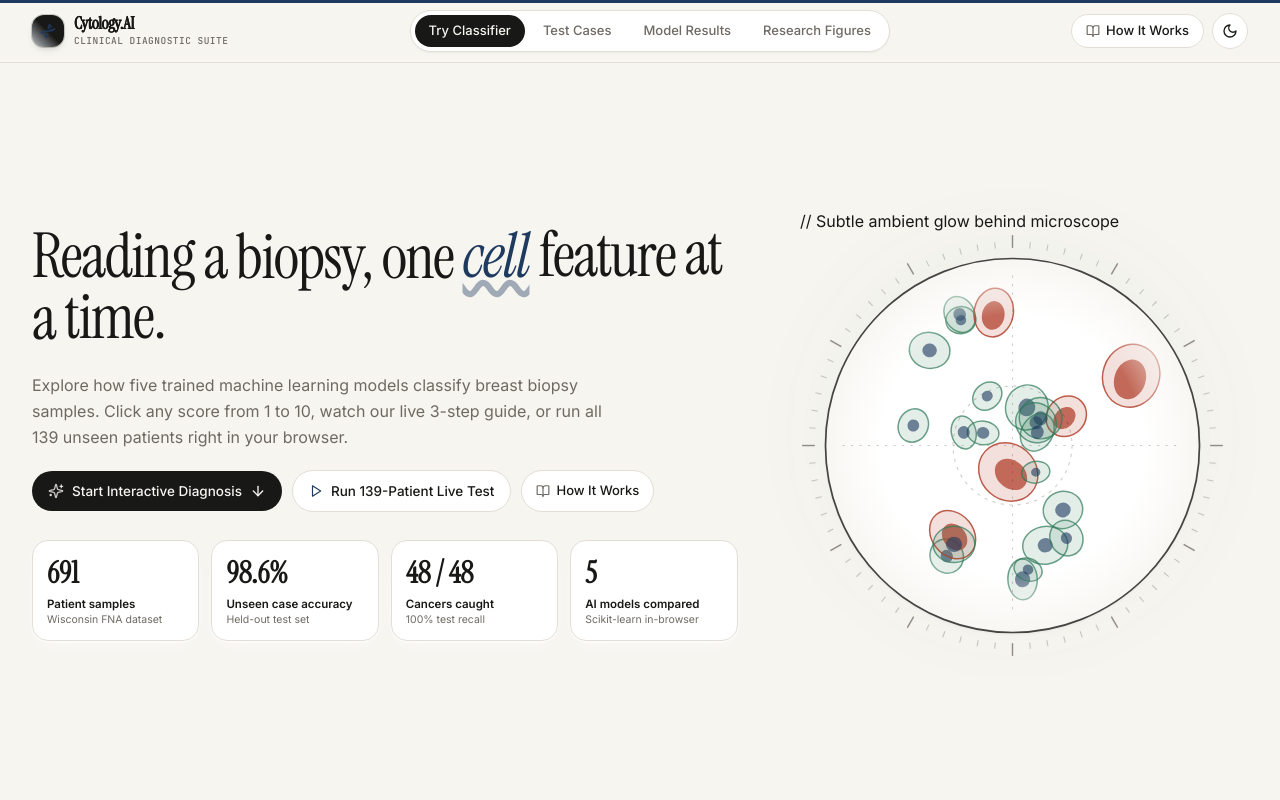
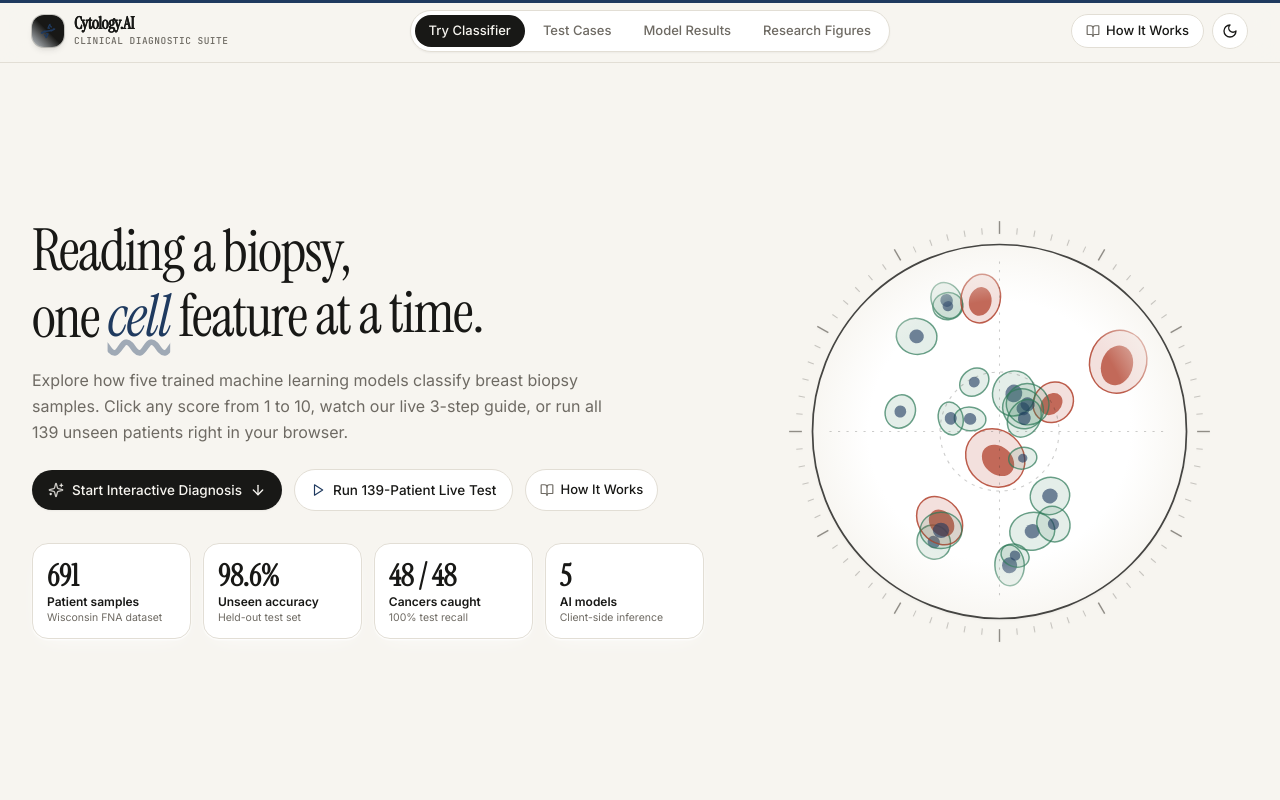
Before and after one commit to M7moudeGalal/Breast-Cancer-Wisconsin, a React (Vite) app: page / in a window 1280 px wide. Shown: the top 800 px of the page. Built offline with nearby package versions, Linux system fonts and the light colour scheme.

Commit message:
Remove accidental comment text and glow, align symmetrical cards, and harmonize typography

```diff
--- a/src/components/Hero.jsx
+++ b/src/components/Hero.jsx
@@ -82,17 +82,6 @@ function MicroscopeField() {
       style={{ rotateX, rotateY, transformPerspective: 900 }}
       className="relative mx-auto aspect-square w-full max-w-[360px] lg:max-w-[400px] xl:max-w-[425px] cursor-crosshair select-none"
     >
-// Subtle ambient glow behind microscope
-      <div
-        className="pointer-events-none absolute inset-8 rounded-full opacity-40 blur-3xl transition-colors duration-500"
-        style={{
-          background:
-            hoveredCell?.malignant
-              ? 'radial-gradient(circle, rgb(var(--malignant) / 0.45), transparent 70%)'
-              : 'radial-gradient(circle, rgb(var(--accent) / 0.35), rgb(var(--benign) / 0.25), transparent 70%)',
-        }}
-      />
-
       <svg viewBox="0 0 400 400" className="relative z-10 h-full w-full drop-shadow-sm" aria-hidden="true">
         <defs>
           <clipPath id="field">
@@ -248,35 +237,33 @@ function MicroscopeField() {
   );
 }
 
-const HEADLINE = ['Reading', 'a', 'biopsy,', 'one', 'cell', 'feature', 'at', 'a', 'time.'];
+const HEADLINE_L1 = ['Reading', 'a', 'biopsy,'];
+const HEADLINE_L2 = ['one', 'cell', 'feature', 'at', 'a', 'time.'];
 
 export default function Hero({ onOpenGuide }) {
   const m = BUNDLE.test_metrics[PRIMARY];
   const c = BUNDLE.counts;
   const stats = [
     { value: c.total, decimals: 0, suffix: '', label: 'Patient samples', hint: 'Wisconsin FNA dataset' },
-    { value: m.accuracy * 100, decimals: 1, suffix: '%', label: 'Unseen case accuracy', hint: 'Held-out test set' },
+    { value: m.accuracy * 100, decimals: 1, suffix: '%', label: 'Unseen accuracy', hint: 'Held-out test set' },
     { value: m.tp, decimals: 0, suffix: ` / ${m.tp + m.fn}`, label: 'Cancers caught', hint: '100% test recall' },
-    { value: 5, decimals: 0, suffix: '', label: 'AI models compared', hint: 'Scikit-learn in-browser' },
+    { value: 5, decimals: 0, suffix: '', label: 'AI models', hint: 'Client-side inference' },
   ];
 
   return (
-    <section id="top" className="relative overflow-hidden border-b border-line/60 py-6 md:py-10 lg:min-h-[calc(100vh-57px)] lg:flex lg:items-center">
-      <div className="mx-auto grid w-full max-w-[1320px] items-center gap-8 px-4 sm:px-6 lg:px-8 md:grid-cols-[1.2fr_0.8fr] lg:gap-10">
-        <div>
-          <h1 className="font-display text-[38px] leading-[1.08] tracking-tight sm:text-5xl lg:text-[56px] xl:text-[62px]">
-            {HEADLINE.map((w, i) => (
-              <span key={i} className="inline-block overflow-visible pb-1 align-bottom">
+    <section id="top" className="relative overflow-hidden border-b border-line/60 py-8 md:py-12 lg:min-h-[calc(100vh-62px)] lg:flex lg:items-center">
+      <div className="mx-auto grid w-full max-w-[1320px] items-center gap-8 px-4 sm:px-6 lg:px-8 md:grid-cols-[1.15fr_0.85fr] lg:gap-12">
+        <div className="flex flex-col justify-center">
+          <h1 className="font-display text-[38px] leading-[1.1] tracking-tight sm:text-5xl lg:text-[54px] xl:text-[58px]">
+            <span className="block">
+              {HEADLINE_L1.map((w, i) => (
+                <span key={i} className="inline-block pb-1 align-bottom">
                   <motion.span
-                  className={`inline-block ${
-                    w === 'cell'
-                      ? 'italic text-accent underline decoration-accent/40 decoration-wavy underline-offset-4'
-                      : ''
-                  }`}
+                    className="inline-block"
                     initial={{ opacity: 0, y: 15 }}
                     animate={{
                       opacity: 1,
-                    y: [0, -7, 0],
+                      y: [0, -5, 0],
                     }}
                     transition={{
                       opacity: { duration: 0.6, delay: 0.05 + i * 0.04 },
@@ -288,24 +275,66 @@ export default function Hero({ onOpenGuide }) {
                       },
                     }}
                     whileHover={{
-                    scale: 1.18,
-                    y: -10,
+                      scale: 1.15,
+                      y: -8,
                       rotate: i % 2 === 0 ? 3 : -3,
                       transition: { type: 'spring', stiffness: 450, damping: 14 },
                     }}
                   >
                     {w}
                   </motion.span>
-                {i < HEADLINE.length - 1 && '\u00A0'}
+                  {i < HEADLINE_L1.length - 1 && '\u00A0'}
                 </span>
               ))}
+            </span>
+
+            <span className="block mt-1">
+              {HEADLINE_L2.map((w, i) => {
+                const totalIdx = HEADLINE_L1.length + i;
+                const isCell = w === 'cell';
+                return (
+                  <span key={w + i} className="inline-block pb-1 align-bottom">
+                    <motion.span
+                      className={`inline-block ${
+                        isCell
+                          ? 'italic text-accent underline decoration-accent/40 decoration-wavy underline-offset-4'
+                          : ''
+                      }`}
+                      initial={{ opacity: 0, y: 15 }}
+                      animate={{
+                        opacity: 1,
+                        y: [0, -5, 0],
+                      }}
+                      transition={{
+                        opacity: { duration: 0.6, delay: 0.05 + totalIdx * 0.04 },
+                        y: {
+                          duration: 3.2,
+                          repeat: Infinity,
+                          ease: 'easeInOut',
+                          delay: totalIdx * 0.22,
+                        },
+                      }}
+                      whileHover={{
+                        scale: 1.15,
+                        y: -8,
+                        rotate: totalIdx % 2 === 0 ? 3 : -3,
+                        transition: { type: 'spring', stiffness: 450, damping: 14 },
+                      }}
+                    >
+                      {w}
+                    </motion.span>
+                    {i < HEADLINE_L2.length - 1 && '\u00A0'}
+                  </span>
+                );
+              })}
+            </span>
           </h1>
 
           <motion.p
             initial={{ opacity: 0, y: 12 }}
             animate={{ opacity: 1, y: 0 }}
-            transition={{ duration: 0.65, ease: EASE, delay: 0.55 }}
-            className="mt-3.5 max-w-xl text-[15px] sm:text-[16px] leading-relaxed text-muted"
+            transition={{ duration: 0.65, ease: EASE, delay: 0.45 }}
+            className="mt-4 max-w-xl text-[15px] sm:text-[16px] leading-relaxed text-muted"
           >
             Explore how five trained machine learning models classify breast biopsy samples. Click any score from
             1 to 10, watch our live 3-step guide, or run all 139 unseen patients right in your browser.
@@ -314,10 +343,10 @@ export default function Hero({ onOpenGuide }) {
           <motion.div
             initial={{ opacity: 0, y: 12 }}
             animate={{ opacity: 1, y: 0 }}
-            transition={{ duration: 0.65, ease: EASE, delay: 0.7 }}
-            className="mt-5 flex flex-wrap items-center gap-2.5"
+            transition={{ duration: 0.65, ease: EASE, delay: 0.6 }}
+            className="mt-6 flex flex-wrap items-center gap-3"
           >
-            <a href="#try" className="btn-primary group text-[13.5px] px-4 py-2.5">
+            <a href="#try" className="btn-primary group text-[13.5px] px-4 py-2.5 shadow-sm">
               <Sparkles className="h-4 w-4 text-paper/80 transition-transform group-hover:rotate-12" />
               Start Interactive Diagnosis
               <ArrowDown className="h-4 w-4 transition-transform group-hover:translate-y-0.5" />
@@ -334,27 +363,31 @@ export default function Hero({ onOpenGuide }) {
             )}
           </motion.div>
 
-          <div className="mt-7 grid grid-cols-2 gap-3 sm:grid-cols-4">
+          <div className="mt-8 grid grid-cols-2 gap-3 sm:grid-cols-4">
             {stats.map((s, i) => (
               <motion.div
                 key={s.label}
                 initial={{ opacity: 0, y: 14 }}
                 animate={{ opacity: 1, y: 0 }}
                 whileHover={{ y: -3, scale: 1.02 }}
-                transition={{ duration: 0.45, ease: EASE, delay: 0.8 + i * 0.07 }}
-                className="card p-3.5 hover:border-ink/30 hover:shadow-lift"
+                transition={{ duration: 0.45, ease: EASE, delay: 0.7 + i * 0.06 }}
+                className="card p-3.5 min-h-[92px] flex flex-col justify-between hover:border-ink/30 hover:shadow-lift transition-all"
               >
                 <div className="font-display text-2xl sm:text-3xl leading-none text-ink font-semibold">
                   <Counter value={s.value} decimals={s.decimals} suffix={s.suffix} duration={1.4} />
                 </div>
-                <div className="mt-1.5 text-[11.5px] font-semibold text-ink leading-tight">{s.label}</div>
-                <div className="mt-0.5 text-[10.5px] text-muted leading-tight">{s.hint}</div>
+                <div>
+                  <div className="text-[12px] font-semibold text-ink leading-tight">{s.label}</div>
+                  <div className="text-[10.5px] text-muted leading-tight mt-0.5">{s.hint}</div>
+                </div>
               </motion.div>
             ))}
           </div>
         </div>
 
+        <div className="flex items-center justify-center">
           <MicroscopeField />
+        </div>
       </div>
     </section>
   );
--- a/src/components/Performance.jsx
+++ b/src/components/Performance.jsx
@@ -508,7 +508,7 @@ export default function Performance() {
                 key={item.key}
                 whileHover={{ y: -4, scale: 1.02 }}
                 transition={{ type: 'spring', stiffness: 400, damping: 24 }}
-                className="card p-4 hover:shadow-lift transition-all"
+                className="card p-4 min-h-[132px] flex flex-col justify-between hover:shadow-lift transition-all"
               >
                 <div className="flex items-center justify-between text-muted mb-1.5">
                   <span className="text-xs font-semibold text-ink">{item.name}</span>
--- a/src/components/TestCases.jsx
+++ b/src/components/TestCases.jsx
@@ -130,7 +130,7 @@ function TestRunner() {
               key={m}
               whileHover={{ y: -3, scale: 1.015 }}
               transition={{ type: 'spring', stiffness: 400, damping: 24 }}
-              className={`rounded-xl p-3 transition-all border ${
+              className={`rounded-xl p-3 min-h-[92px] flex flex-col justify-between transition-all border ${
                 isPrimary
                   ? 'bg-card border-accent/40 shadow-sm ring-1 ring-accent/20'
                   : 'bg-soft/70 border-line/60 hover:bg-card'
```
Also changed, not shown: src/components/Diagnose.jsx (+4 -4 lines). Lines whose indentation alone changed are shown as unchanged.
